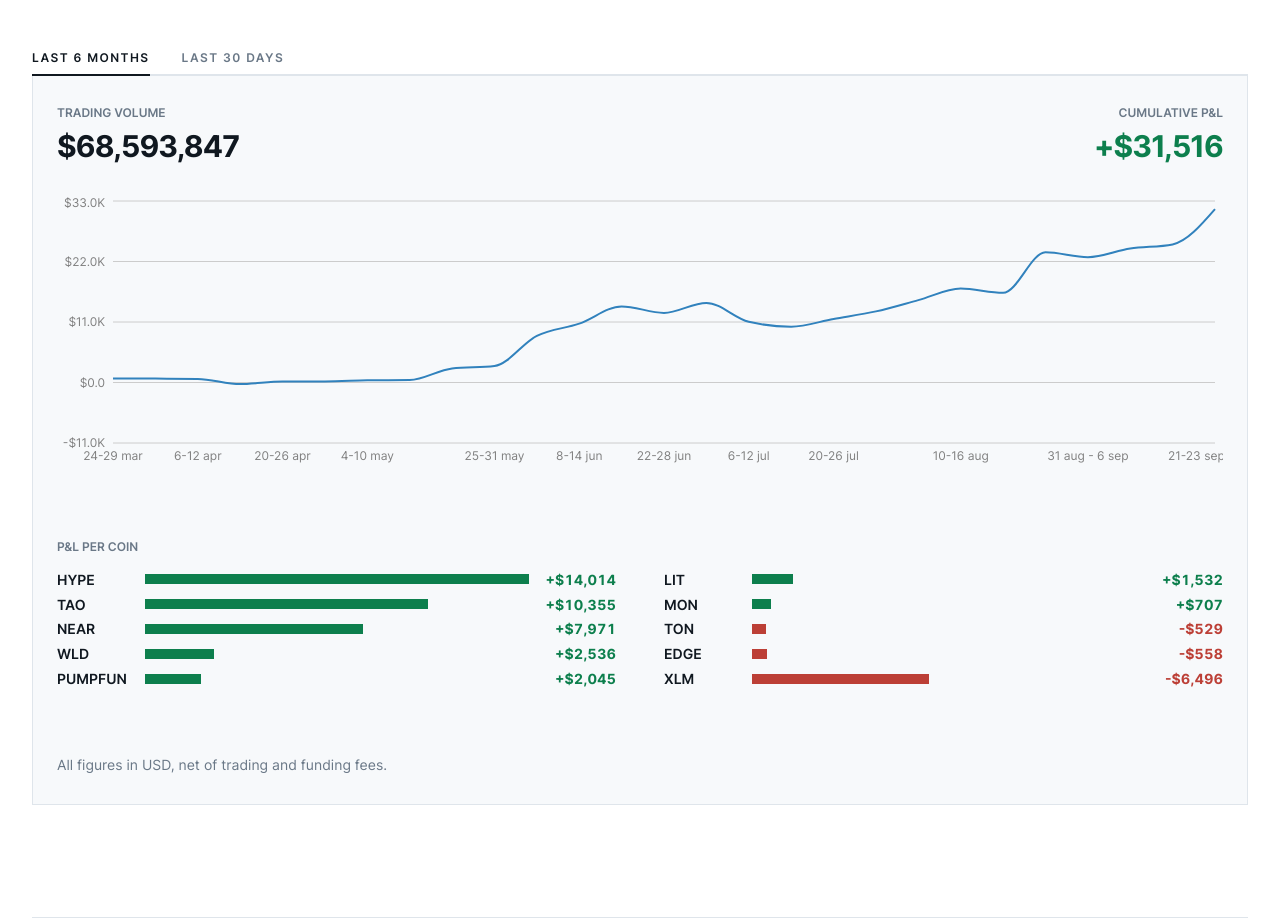
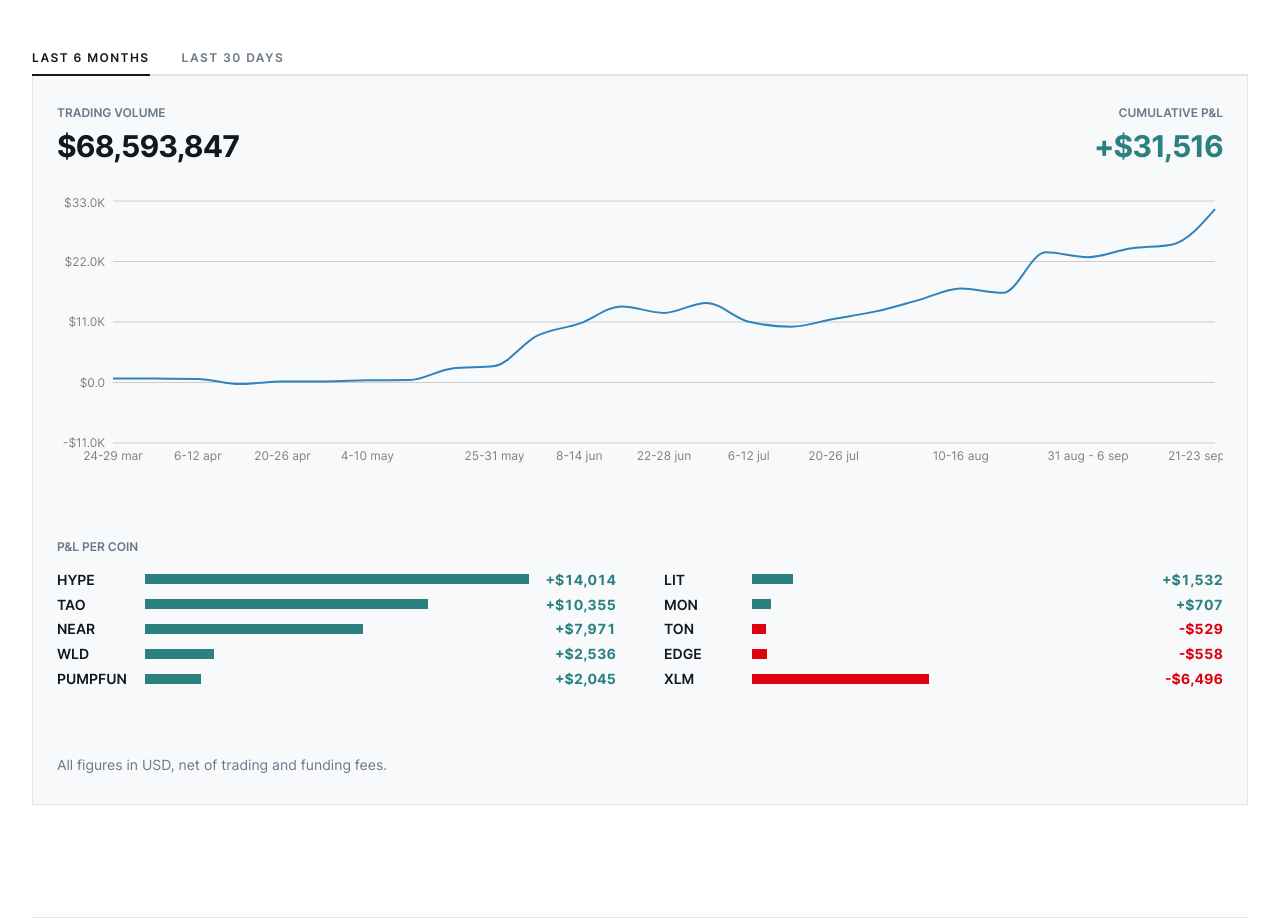
Before and after one commit to PanzerKunst/athena-finance-website, a React (Vite) app: page / in a window 1280 px wide. Shown: the part 1440-2360 px from the top of the page. Built offline with nearby package versions, Linux system fonts and the light colour scheme.

Commit message:
Updated colours

```diff
--- a/src/UI/_CommonStyles/_colors.scss
+++ b/src/UI/_CommonStyles/_colors.scss
@@ -1,5 +1,4 @@
-// Base colors, sampled from `docs/Mockup.png` -- the loss red and the lighter steel aside, which
-// the mockup has no equivalent for. Only used in this file.
+// Base colors, only used in this file.
 $color-white: rgb(255 255 255); // #FFF
 $color-slate-50: rgb(247 249 251); // #F7F9FB
 $color-slate-200: rgb(223 229 235); // #DFE5EB
@@ -8,21 +7,21 @@ $color-slate-500: rgb(106 120 135); // #6A7887
 $color-slate-700: rgb(79 95 112); // #4F5F70
 $color-slate-900: rgb(16 24 32); // #101820
 $color-steel-400: rgb(123 168 216); // #7BA8D8
-$color-steel-600: rgb(37 79 124); // #254F7C
-$color-green-700: rgb(13 127 77); // #0D7F4D
-$color-red-700: rgb(188 63 54); // #BC3F36
+$color-steel-700: rgb(37 79 124); // #254F7C
+$color-teal-500: rgb(43 129 128); // #2B8180
+$color-red-600: rgb(223 1 14); // #DF010E
 
 // Functional colors, to use in the rest of the app
 $color-app-bg: $color-white;
 $color-border: $color-slate-200;
-$color-brand: $color-steel-600;
-$color-gradient-start: $color-steel-600;
+$color-brand: $color-steel-700;
+$color-gradient-start: $color-steel-700;
 $color-gradient-end: $color-steel-400;
 $color-header-bg: $color-app-bg;
 $color-heading: $color-slate-900;
-$color-negative: $color-red-700;
+$color-negative: $color-red-600;
 $color-offset-bg: $color-slate-50;
-$color-positive: $color-green-700;
+$color-positive: $color-teal-500;
 $color-text: $color-slate-700;
 $color-text-muted: $color-slate-500;
 $color-label: $color-slate-500;
```
